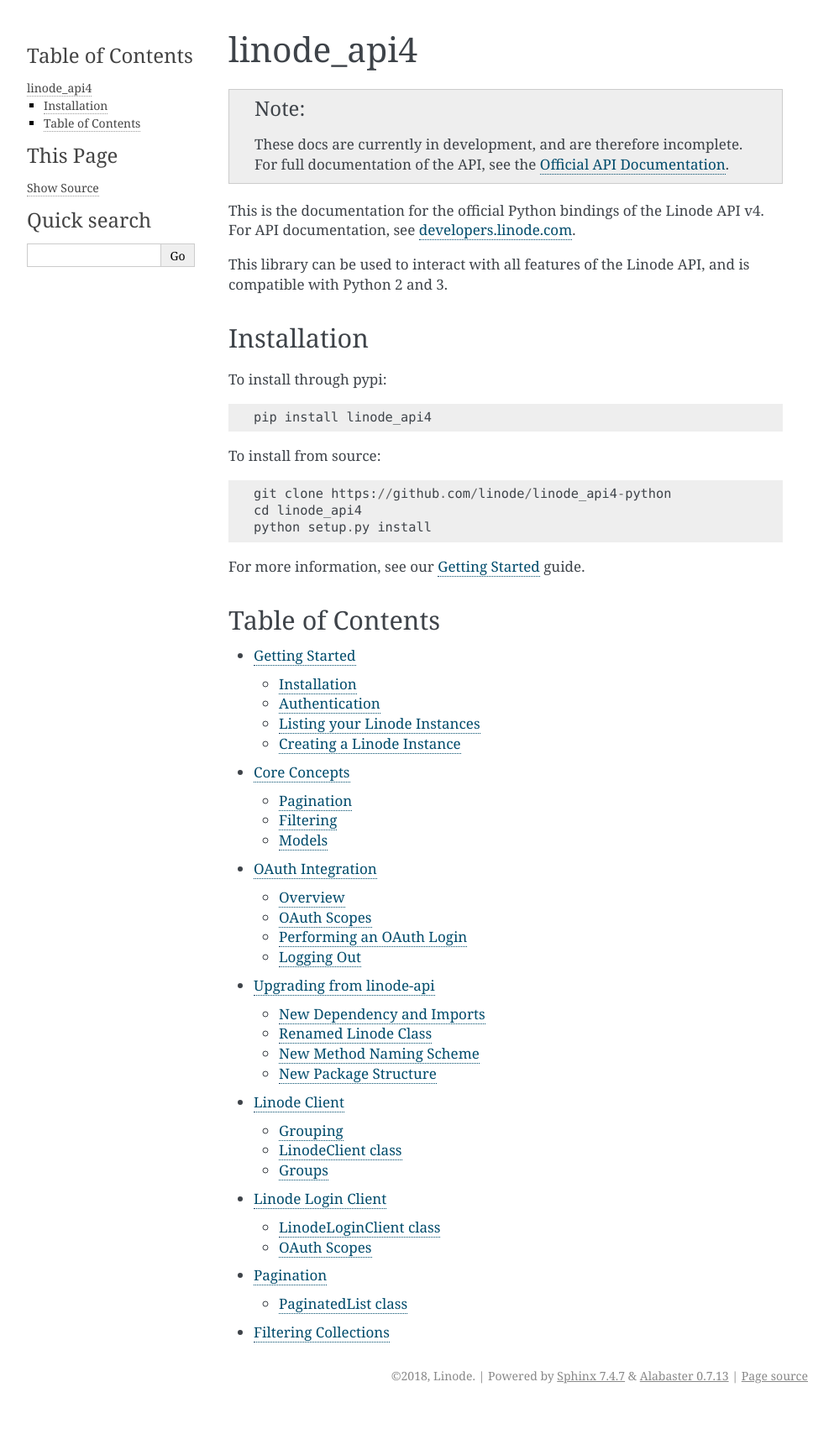
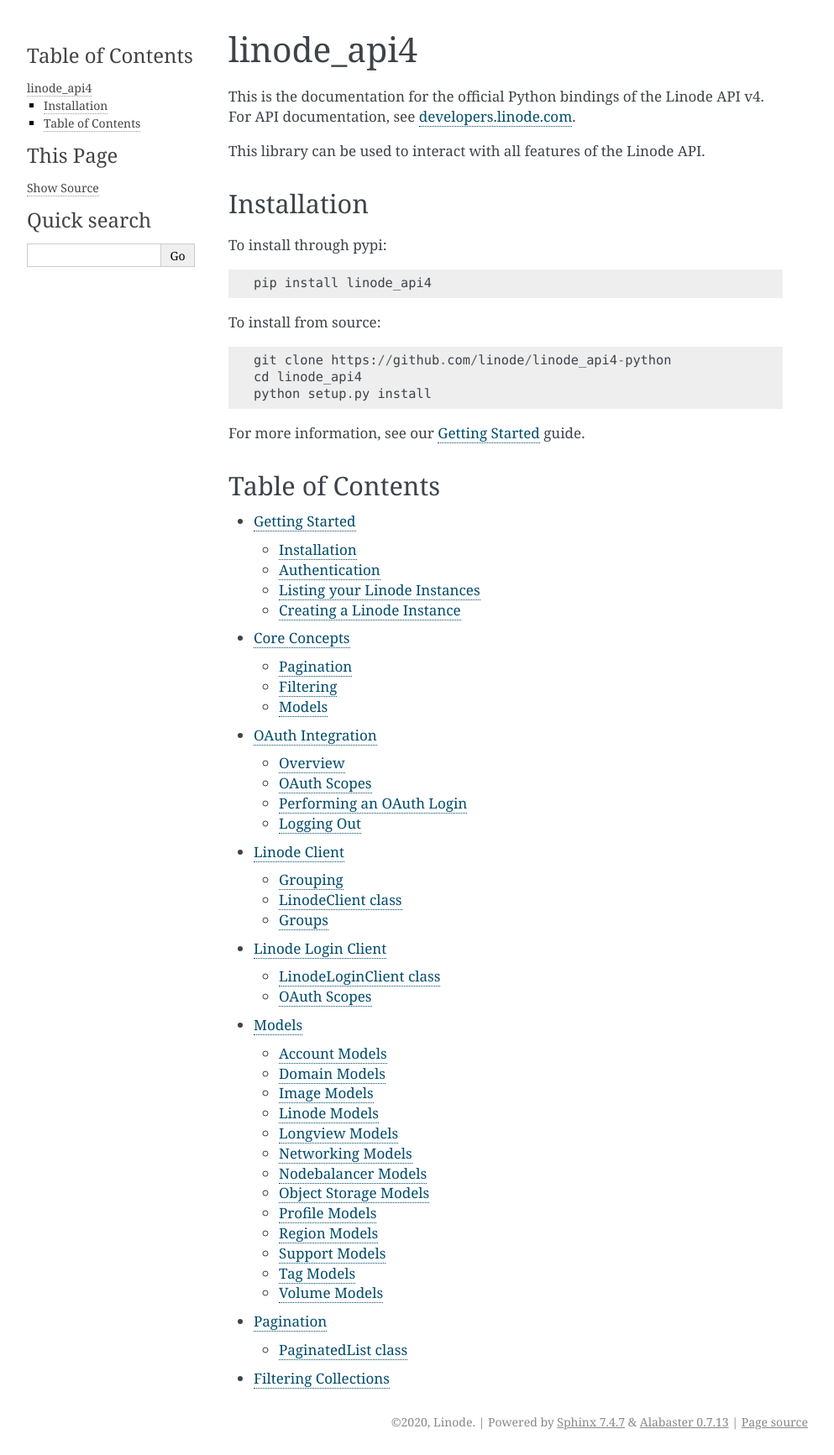
Before and after one commit to linode/linode_api4-python, a Sphinx documentation site: the page built from docs/index.rst, in a window 1280 px wide. Shown: the whole page at 84% size, without its empty margins (148-1141 px from the left). Built offline with Sphinx 7.4.7, drawn with Linux system fonts in a browser that asks for light colours; before the commit the page ends 1678 px from its top, so only the background shows below that; some of the changed lines change nothing that is shown.

Commit message:
Updated docs to include models
Model docs now include all models and attributes, although additional
attribute cleanup is possible

```diff
--- a/docs/conf.py
+++ b/docs/conf.py
@@ -20,13 +20,13 @@
 # -- Project information -----------------------------------------------------
 
 project = 'linode_api4'
-copyright = '2018, Linode'
+copyright = '2020, Linode'
 author = 'Linode'
 
 # The short X.Y version
 version = ''
 # The full version, including alpha/beta/rc tags
-release = '4.1.8b1'
+release = '3.0.0'
 
 
 # -- General configuration ---------------------------------------------------
--- a/docs/index.rst
+++ b/docs/index.rst
@@ -1,17 +1,10 @@
 linode_api4
 ===========
-
-.. note::
-   These docs are currently in development, and are therefore incomplete.
-   For full documentation of the API, see the `Official API Documentation`_.
-
-   .. _Official API Documentation: https://developers.linode.com/api/v4
 
 This is the documentation for the official Python bindings of the Linode
 API v4.  For API documentation, see `developers.linode.com`_.
 
-This library can be used to interact with all features of the Linode API, and
-is compatible with Python 2 and 3.
+This library can be used to interact with all features of the Linode API.
 
 .. _developers.linode.com: https://developers.linode.com/api/v4
 
@@ -40,8 +33,8 @@
    guides/getting_started
    guides/core_concepts
    guides/oauth
-   guides/upgrading_from_linode-api
    linode_api4/linode_client
    linode_api4/login_client
+   linode_api4/objects/models
    linode_api4/paginated_list
    linode_api4/objects/filtering
--- /dev/null
+++ b/docs/linode_api4/objects/models.rst
@@ -0,0 +1,123 @@
+Models
+======
+
+This page documents all models made available by the linode_api4 library.  These
+models are can be looked up or created as described in the
+:doc:`Core Concepts<guides/core_concepts>` document.
+
+Account Models
+--------------
+
+.. automodule:: linode_api4.objects.account
+   :members:
+   :exclude-members: api_endpoint, properties, derived_url_path, id_attribute, parent_id_name
+   :undoc-members:
+   :inherited-members:
+
+Domain Models
+-------------
+
+.. automodule:: linode_api4.objects.domain
+   :members:
+   :exclude-members: api_endpoint, properties, derived_url_path, id_attribute, parent_id_name
+   :undoc-members:
+   :inherited-members:
+
+Image Models
+------------
+
+.. automodule:: linode_api4.objects.image
+   :members:
+   :exclude-members: api_endpoint, properties, derived_url_path, id_attribute, parent_id_name
+   :undoc-members:
+   :inherited-members:
+
+Linode Models
+-------------
+
+.. automodule:: linode_api4.objects.linode
+   :members:
+   :exclude-members: api_endpoint, properties, derived_url_path, id_attribute, parent_id_name
+   :undoc-members:
+   :inherited-members:
+
+Longview Models
+---------------
+
+.. automodule:: linode_api4.objects.longview
+   :members:
+   :exclude-members: api_endpoint, properties, derived_url_path, id_attribute, parent_id_name
+   :undoc-members:
+   :inherited-members:
+
+Networking Models
+-----------------
+
+.. automodule:: linode_api4.objects.networking
+   :members:
+   :exclude-members: api_endpoint, properties, derived_url_path, id_attribute, parent_id_name
+   :undoc-members:
+   :inherited-members:
+
+Nodebalancer Models
+-------------------
+
+.. automodule:: linode_api4.objects.nodebalancer
+   :members:
+   :exclude-members: api_endpoint, properties, derived_url_path, id_attribute, parent_id_name
+   :undoc-members:
+   :inherited-members:
+
+Object Storage Models
+---------------------
+
+.. automodule:: linode_api4.objects.object_storage
+   :members:
+   :exclude-members: api_endpoint, properties, derived_url_path, id_attribute, parent_id_name
+   :undoc-members:
+   :inherited-members:
+
+Profile Models
+--------------
+
+.. automodule:: linode_api4.objects.profile
+   :members:
+   :exclude-members: api_endpoint, properties, derived_url_path, id_attribute, parent_id_name
+   :undoc-members:
+   :inherited-members:
+
+Region Models
+-------------
+
+.. automodule:: linode_api4.objects.region
+   :members:
+   :exclude-members: api_endpoint, properties, derived_url_path, id_attribute, parent_id_name
+   :undoc-members:
+   :inherited-members:
+
+Support Models
+--------------
+
+.. automodule:: linode_api4.objects.support
+   :members:
+   :exclude-members: api_endpoint, properties, derived_url_path, id_attribute, parent_id_name
+   :undoc-members:
+   :inherited-members:
+
+Tag Models
+----------
+
+.. automodule:: linode_api4.objects.tag
+   :members:
+   :exclude-members: api_endpoint, properties, derived_url_path, id_attribute, parent_id_name
+   :undoc-members:
+   :inherited-members:
+
+Volume Models
+-------------
+
+.. automodule:: linode_api4.objects.volume
+   :members:
+   :exclude-members: api_endpoint, properties, derived_url_path, id_attribute, parent_id_name
+   :undoc-members:
+   :inherited-members:
```
